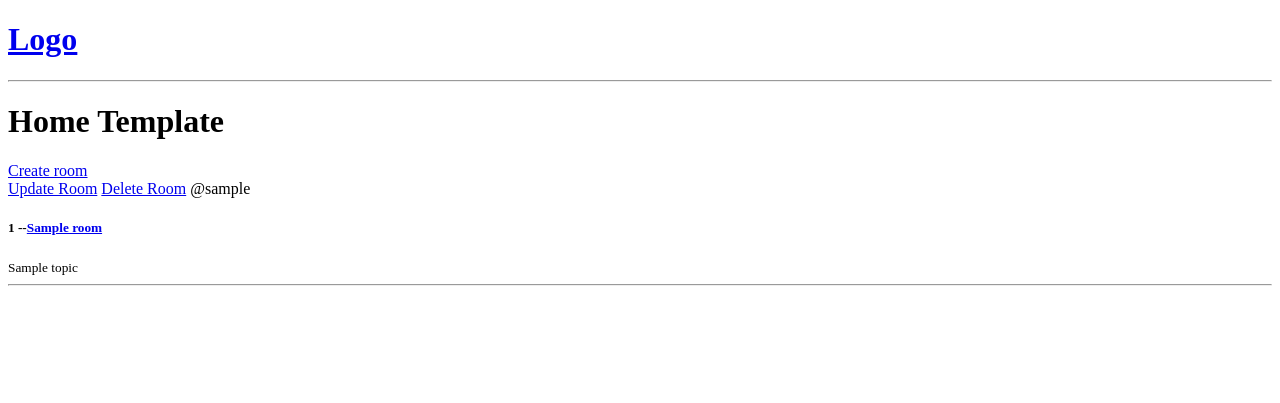
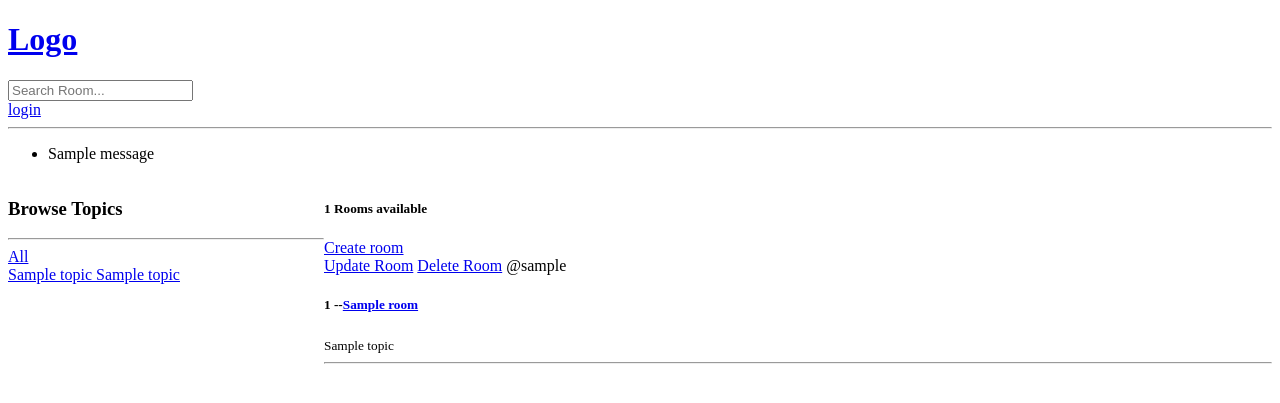
Before and after one commit to KielGitHub/Django-StudyBud, a Django app: template base/templates/base/home.html in a window 1280 px wide. Shown: the top 403 px of the page. Run offline with Django 4.2, Linux system fonts and the light colour scheme; the template is opened without the code that fills it: most values are stand-ins (such as "Sample title", 1, 10 or a date in 2020); one stand-in notice (Sample message) is shown.

Commit message:
add login

```diff
--- a/base/templates/base/home.html
+++ b/base/templates/base/home.html
@@ -2,9 +2,36 @@
 
 
 {% block content %}
-<h1>Home Template</h1>
+
+
+<style>
+    .home-container{
+        display: grid;
+        grid-template-columns: 1fr 3fr;
+    }
+</style>
+
+<div class="home-container">
+
     <div>
+        <h3>Browse Topics</h3>
+        <hr>
+        <div>
+            <a href="{% url 'home' %}">All
+            </a>
+        </div>
 
+        {% for topic in topics %}
+            <div>
+                <a href="{% url 'home' %}?q={{topic.name}}">{{topic.name}}
+                    {{topic}}
+                </a>
+            </div>
+
+        {% endfor %}
+    </div>
+    <div>
+        <h5>{{room_count }} Rooms available</h5>
         <a href="{% url 'create-room' %}"> Create room</a>
         <div>
             {% for room in rooms %}
@@ -19,4 +46,6 @@
             {% endfor %}
         </div>
     </div>
+</div>
+
 {% endblock content %}
--- a/base/urls.py
+++ b/base/urls.py
@@ -3,11 +3,13 @@ from . import views
 
 
 urlpatterns = [
+    path('login/', views.loginPage, name ="login"),
     path('', views.home, name= "home"),
     path('room/<str:pk>/', views.room, name= "room"),
     path('create-room/', views.createRoom, name= "create-room"),
     path('update-room/<str:pk>/', views.updateRoom, name= "update-room"),
-    path('delete-room/<str:pk>/', views.dele, name= "delete-room"),
+    path('delete-room/<str:pk>/', views.deleteRooom, name= "delete-room"),
+
 
 
 ]
--- a/studybud/settings.py
+++ b/studybud/settings.py
@@ -20,12 +20,12 @@ BASE_DIR = Path(__file__).resolve().parent.parent
 # See https://docs.djangoproject.com/en/4.2/howto/deployment/checklist/
 
 # SECURITY WARNING: keep the secret key used in production secret!
-SECRET_KEY = 'django-insecure-nhyhv3zt@q=fig!iba#dwcf43da+g-#g*jg@=a52jh&myy4wb5'
+SECRET_KEY = 'asdasf'
 
 # SECURITY WARNING: don't run with debug turned on in production!
 DEBUG = True
 
-ALLOWED_HOSTS = []
+ALLOWED_HOSTS = ['*']
 
 
 # Application definition
@@ -44,7 +44,7 @@ MIDDLEWARE = [
     'django.middleware.security.SecurityMiddleware',
     'django.contrib.sessions.middleware.SessionMiddleware',
     'django.middleware.common.CommonMiddleware',
-    'django.middleware.csrf.CsrfViewMiddleware',
+    # 'django.middleware.csrf.CsrfViewMiddleware',
     'django.contrib.auth.middleware.AuthenticationMiddleware',
     'django.contrib.messages.middleware.MessageMiddleware',
     'django.middleware.clickjacking.XFrameOptionsMiddleware',
--- a/templates/main.html
+++ b/templates/main.html
@@ -10,6 +10,15 @@
 <body>
     {% include 'navbar.html'%}
 
+
+    {% if messages %}
+        <ul class="messages">
+        {% for message in messages %}
+           <li>{{message}}</li>
+        {% endfor %}
+        </ul>
+    {% endif %}
+
     {% block content %}
 
     {% endblock %}
--- a/templates/navbar.html
+++ b/templates/navbar.html
@@ -2,4 +2,10 @@
     <h1>Logo</h1>
 </a>
 
+<form method="GET" action="{% url 'home' %}">
+    <input type="text" name="q" placeholder="Search Room..."/>
+
+</form>
+<a href="{% url 'login' %}">login</a>
+
 <hr>
```
Also changed, not shown: base/templates/base/login_register.html (added, +18 -0 lines), base/views.py (+42 -15 lines), db.sqlite3. Lines whose indentation alone changed are shown as unchanged.
